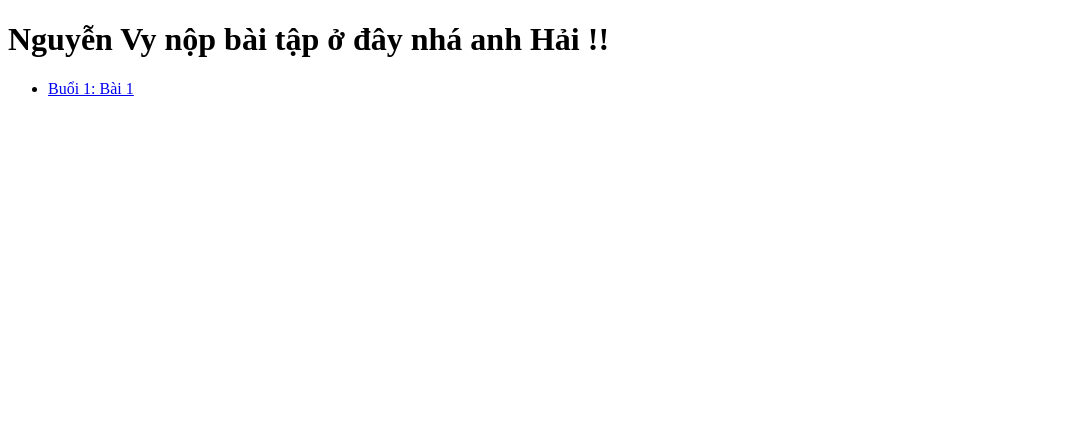
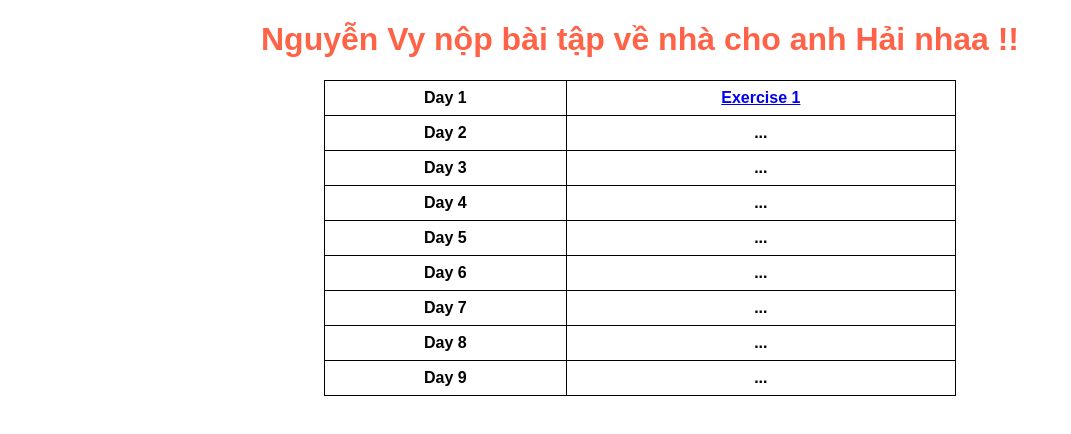
Before and after one commit to NguynnVy/Javascript, a plain HTML site: page index.html in a window 1280 px wide. Shown: the whole page, without its empty margins (0-1071 px from the left). Drawn offline with Linux system fonts and the light colour scheme.

Commit message:
Submit BTVN

```diff
--- a/index.html
+++ b/index.html
@@ -3,12 +3,70 @@
 <head>
     <meta charset="UTF-8">
     <meta name="viewport" content="width=device-width, initial-scale=1.0">
-    <title>Document</title>
+    <title>BTVN của NguynnVy</title>
+    <style>
+        body {
+            font-family: Arial, sans-serif;
+        }
+        table {
+            width: 50%;
+            border-collapse: collapse;
+            margin: 20px auto;
+            text-align: center;
+        }
+        td {
+            font-weight: bold;
+        }
+        th, td {
+            border: 1px solid #000;
+            padding: 8px;
+        }
+        h1 {
+            text-align: center;
+            color: tomato;
+        }
+    </style>
 </head>
 <body>
-    <h1>Nguyễn Vy nộp bài tập ở đây nhá anh Hải !!</h1>
-    <ul>
-        <li><a href="Day_1/BTVN/index.html">Buổi 1: Bài 1</a></li>
-    </ul>
+    <h1>Nguyễn Vy nộp bài tập về nhà cho anh Hải nhaa !!</h1>
+    <table>
+        <tr>
+            <td>Day 1</td>
+            <td><a href="Day_1/BTVN/index.html">Exercise 1</a></td>
+
+        </tr>
+        <tr>
+            <td>Day 2</td>
+            <td>...</td>
+        </tr>
+        <tr>
+            <td>Day 3</td>
+            <td>...</td>
+        </tr>
+        <tr>
+            <td>Day 4</td>
+            <td>...</td>
+        </tr>
+        <tr>
+            <td>Day 5</td>
+            <td>...</td>
+        </tr>
+        <tr>
+            <td>Day 6</td>
+            <td>...</td>
+        </tr>
+        <tr>
+            <td>Day 7</td>
+            <td>...</td>
+        </tr>
+        <tr>
+            <td>Day 8</td>
+            <td>...</td>
+        </tr>
+        <tr>
+            <td>Day 9</td>
+            <td>...</td>
+        </tr>
+    </table>
 </body>
 </html>
```
